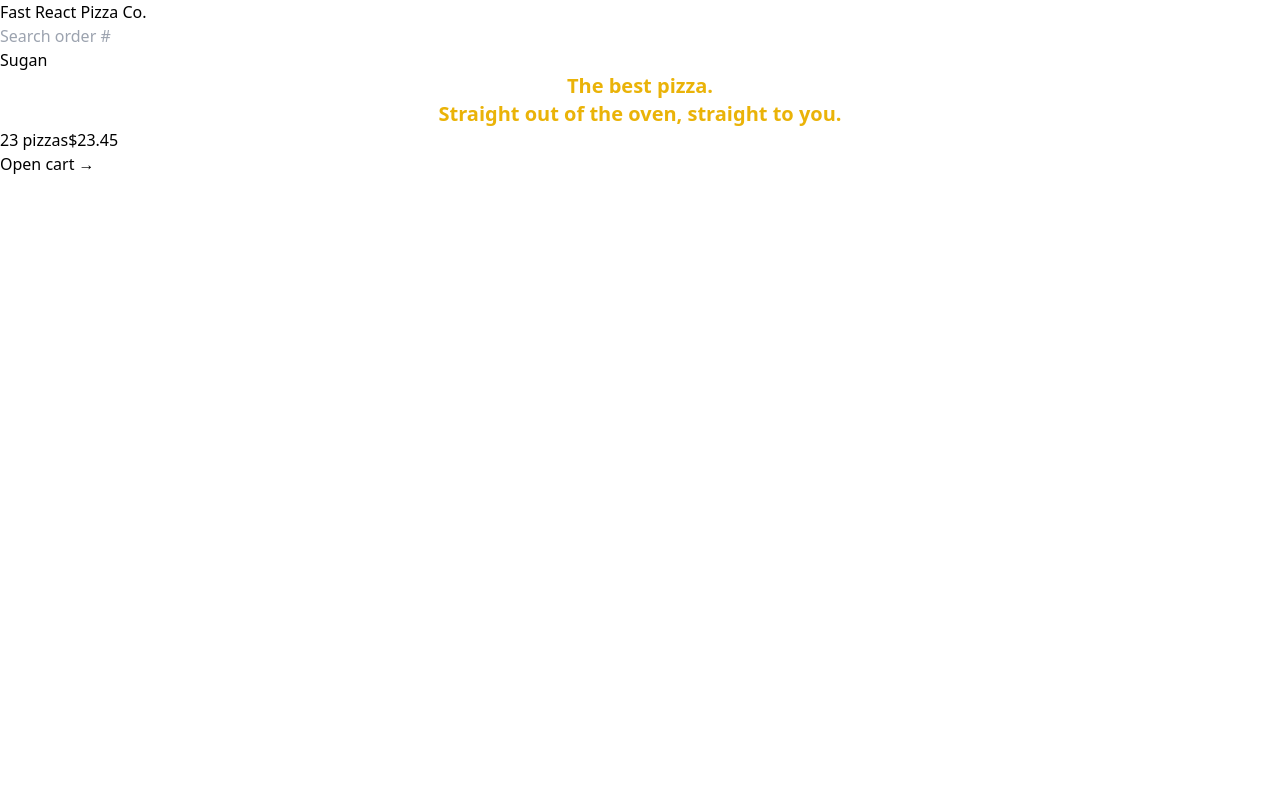
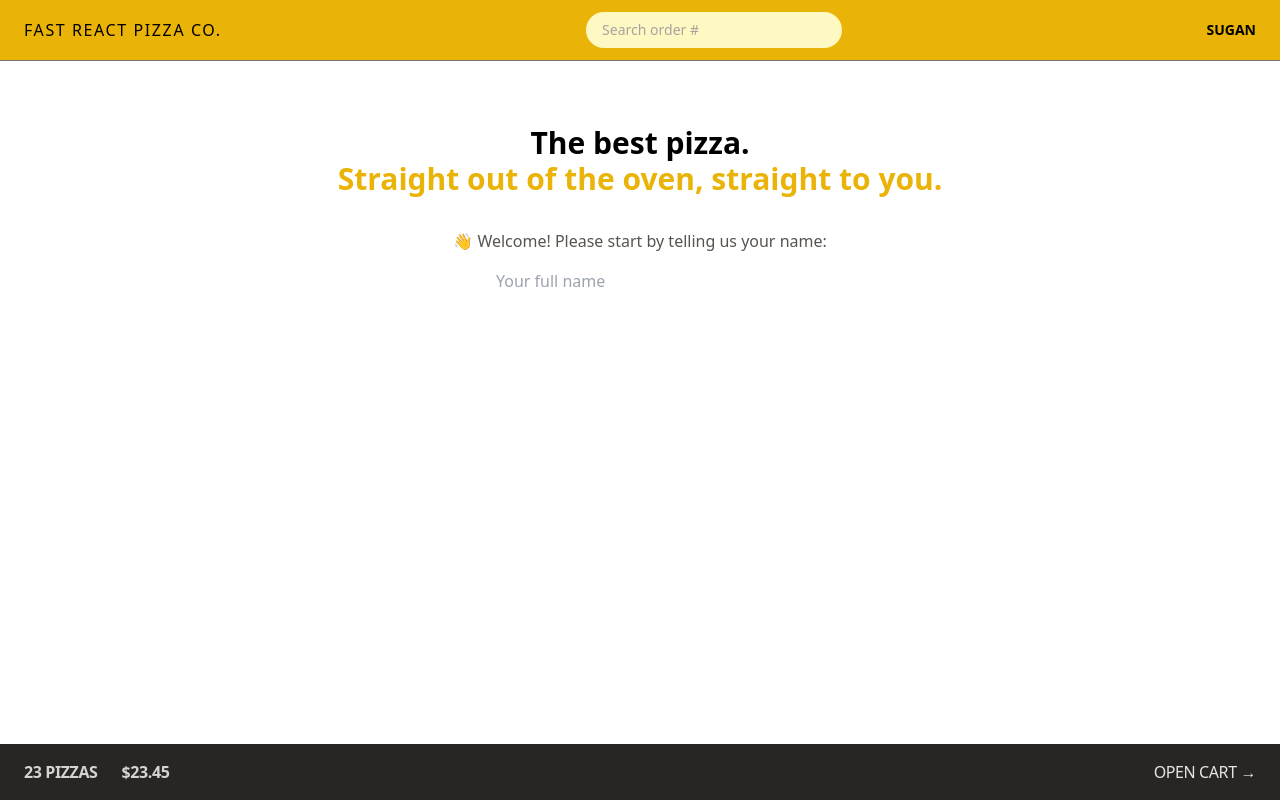
Before and after one commit to ItsMeSugan/fast-react-pizza, a React (Vite) app: page / in a window 1280 px wide. Built offline with nearby package versions, Linux system fonts and the light colour scheme.

Commit message:
tailwinds css part 1

```diff
--- a/src/UI/AppLayout.jsx
+++ b/src/UI/AppLayout.jsx
@@ -7,14 +7,16 @@
   const navigation = useNavigation();
   const isLoading = navigation.state === "loading";
   return (
-    <div className="layout">
+    <div className="grid h-screen grid-rows-[auto_1fr_auto]">
       {isLoading && <Loader />}
 
       <Header />
 
-      <main>
-        <Outlet />
-      </main>
+      <div className="overflow-scroll">
+        <main className="mx-auto max-w-3xl">
+          <Outlet />
+        </main>
+      </div>
 
       <CartOverview />
     </div>
--- a/src/UI/Header.jsx
+++ b/src/UI/Header.jsx
@@ -1,12 +1,15 @@
 import { Link } from "react-router-dom";
 import SearchOrder from "../features/order/SearchOrder";
+import Username from "../features/user/username";
 
 function Header() {
   return (
-    <header>
-      <Link to="/">Fast React Pizza Co.</Link>
+    <header className="flex items-center justify-between border-b border-stone-500 bg-yellow-500 px-4 py-3 uppercase  sm:px-6">
+      <Link to="/" className="tracking-widest ">
+        Fast React Pizza Co.
+      </Link>
       <SearchOrder />
-      <p>Sugan</p>
+      <Username />
     </header>
   );
 }
--- a/src/UI/Home.jsx
+++ b/src/UI/Home.jsx
@@ -1,11 +1,17 @@
+import CreateUser from "../features/user/CreateUser";
+
 function Home() {
   return (
-    <div>
-      <h1 className="text-center text-xl font-semibold text-yellow-500">
+    <div className="my-10 px-4 text-center sm:my-16">
+      <h1 className="mb-8 text-xl font-semibold md:text-3xl">
         The best pizza.
         <br />
-        Straight out of the oven, straight to you.
+        <span className="text-yellow-500">
+          Straight out of the oven, straight to you.
+        </span>
       </h1>
+
+      <CreateUser />
     </div>
   );
 }
--- a/src/features/cart/Cart.jsx
+++ b/src/features/cart/Cart.jsx
@@ -29,7 +29,7 @@
 
   return (
     <div>
-      <Link to="/menu">&larr; Back to menu</Link>
+      <Link to="/menu" className='text-sm text-blue hover:text-blue-600'>&larr; Back to menu</Link>
 
       <h2>Your cart, %NAME%</h2>
 
--- a/src/features/cart/CartOverview.jsx
+++ b/src/features/cart/CartOverview.jsx
@@ -2,8 +2,8 @@
 
 function CartOverview() {
   return (
-    <div>
-      <p>
+    <div className="flex items-center justify-between bg-stone-800 px-4 py-4 text-sm uppercase tracking-tight text-stone-200 sm:px-6 md:text-base">
+      <p className="space-x-4 font-semibold text-stone-300 sm:space-x-6">
         <span>23 pizzas</span>
         <span>$23.45</span>
       </p>
--- a/src/features/order/CreateOrder.jsx
+++ b/src/features/order/CreateOrder.jsx
@@ -5,7 +5,7 @@
 // https://uibakery.io/regex-library/phone-number
 const isValidPhone = (str) =>
   /^\+?\d{1,4}?[-.\s]?\(?\d{1,3}?\)?[-.\s]?\d{1,4}[-.\s]?\d{1,4}[-.\s]?\d{1,9}$/.test(
-    str
+    str,
   );
 
 const fakeCart = [
@@ -79,8 +79,18 @@
 
         <div>
           <input type="hidden" name="cart" value={JSON.stringify(cart)} />
-          <button disabled={isSubmitting}>
+          {/* <button disabled={isSubmitting} >
             {isSubmitting ? "Placing order..." : "Order now"}
+          </button> */}
+          <button
+            disabled={isSubmitting}
+            href="#_"
+            className="group relative inline-block inline-flex items-center justify-start overflow-hidden rounded-full bg-yellow-500 px-5 py-3 font-medium transition-all hover:bg-white"
+          >
+            <span className="absolute inset-0 rounded-full border-0 border-white transition-all duration-100 ease-linear group-hover:border-[50px]"></span>
+            <span className="relative w-full text-left text-stone-800 transition-colors duration-200 ease-in-out group-hover:text-yellow-500">
+              {isSubmitting ? "Placing order..." : "Order now"}
+            </span>
           </button>
         </div>
       </Form>
--- a/src/features/order/SearchOrder.jsx
+++ b/src/features/order/SearchOrder.jsx
@@ -18,6 +18,7 @@
         placeholder="Search order #"
         value={query}
         onChange={(e) => setQuery(e.target.value)}
+        className="w-28 rounded-full bg-yellow-100 px-4 py-2 text-sm ring-yellow-500 transition-all duration-300 placeholder:text-stone-400 focus:outline-none focus:ring focus:ring-opacity-50 sm:w-64 sm:focus:w-72"
       />
     </form>
   );
--- a/src/features/user/CreateUser.jsx
+++ b/src/features/user/CreateUser.jsx
@@ -9,13 +9,14 @@
 
   return (
     <form onSubmit={handleSubmit}>
-      <p>👋 Welcome! Please start by telling us your name:</p>
+      <p className="mb-4 text-sm text-stone-600 md:text-base">👋 Welcome! Please start by telling us your name:</p>
 
       <input
         type="text"
         placeholder="Your full name"
         value={username}
         onChange={(e) => setUsername(e.target.value)}
+        className="w-72"
       />
 
       {username !== '' && (
--- /dev/null
+++ b/src/features/user/Username.jsx
@@ -0,0 +1,5 @@
+function username() {
+  return <div className="hidden text-sm font-semibold md:block">sugan</div>;
+}
+
+export default username;
```
